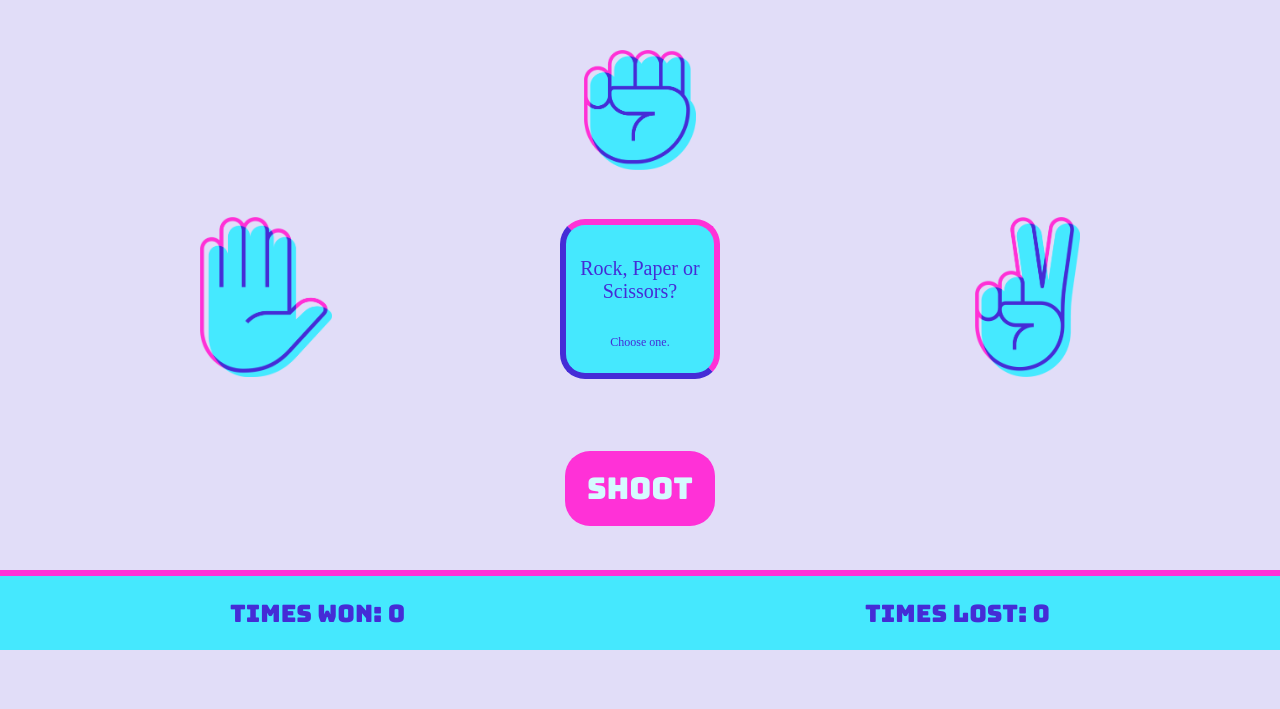
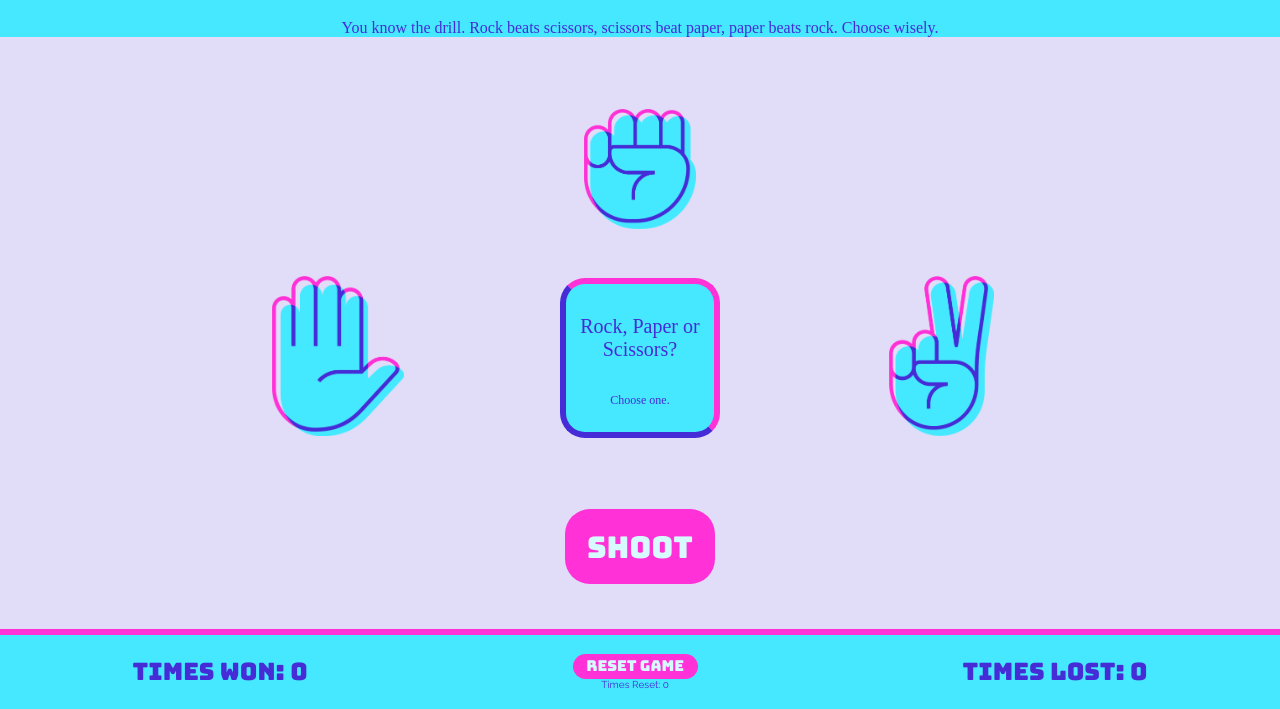
Before and after one commit to emmaegstad/lab-03-rock-paper-scissors, a website with bundled scripts: page index.html in a window 1280 px wide. Shown: the part 125-834 px from the top of the page. Before the commit the page ends 800 px from the top, so only its background shows below. Built offline with nearby package versions, Linux system fonts and the light colour scheme.

Commit message:
added reset function

```diff
--- a/app.js
+++ b/app.js
@@ -4,9 +4,17 @@ import { didUserWin, updateResultText, updateCompResultText } from './utils.js';
 const submitButton = document.querySelector('.submit');
 const winCount = document.querySelector('.win-count');
 const lossCount = document.querySelector('.loss-count');
+const resetButton = document.querySelector('.reset');
+const resetCounter = document.querySelector('.reset-count');
 
 let wins = 0;
 let losses = 0;
+let resets = 0;
+
+function updateCounters() {
+    winCount.textContent = `TIMES WON: ${wins}`;
+    lossCount.textContent = `TIMES LOST: ${losses}`;
+}
 
 submitButton.addEventListener('click', () => {
     const userChoice = document.querySelector('input:checked');
@@ -25,6 +33,14 @@ submitButton.addEventListener('click', () => {
         losses++;
     }
 
-    winCount.textContent = `TIMES WON: ${wins}`;
-    lossCount.textContent = `TIMES LOST: ${losses}`;
+    updateCounters();
 });
+
+resetButton.addEventListener('click', () => {
+    wins = 0;
+    losses = 0;
+    updateCounters();
+
+    resets++;
+    resetCounter.textContent = `Times Reset: ${resets}`;
+});
--- a/index.html
+++ b/index.html
@@ -44,11 +44,12 @@
 
     <section class="counters">
         <span class="win-count">TIMES WON: 0</span>
+        <section class="reset-section">
+            <button class="reset">Reset Game</button>
+            <span class="reset-count">Times Reset: 0</span>
+        </section>
         <span class="loss-count">TIMES LOST: 0</span>
     </section>
-
-    <!-- <button class="reset">Reset Game</button>
-    <span class="reset-count">Times Reset: 0</span> -->
 
     <script type="module" src="./app.js"></script>
 </body>
--- a/styles/style.css
+++ b/styles/style.css
@@ -1,13 +1,4 @@
 @import url('https://fonts.googleapis.com/css2?family=Bungee&family=Raleway&display=swap');
-
-/* font-family: 'Bungee', cursive;
-font-family: 'Raleway', sans-serif; */
-
-/* #45E8FE - blue
-#452CD6 - purple
-#FF31D7 - pink
-#D6FAFF - light blue
-#E1DDF8 - light purple */
 
 body {
     background-color: #E1DDF8;
@@ -22,9 +13,10 @@ header {
 .title {
     color: #452CD6;
     font-family: 'Bungee', cursive;
-    font-size: 6vh;
+    font-size: 6.5vh;
     text-align: center;
     margin-top: 0;
+    padding-top: 40px;
 }
 
 .rules {
@@ -38,7 +30,7 @@ header {
     display: grid;
     grid-gap: 25px;
     align-items: center;
-    margin: 0 200px;
+    margin: 50px 200px 0 200px;
     grid-template-columns: 1fr 1fr 1fr;
     grid-template-rows: 1fr 1fr 1fr;
 }
@@ -67,16 +59,16 @@ img {
 .paper {
     grid-column: 1/2;
     grid-row: 2/3;
-    justify-self: left;
+    justify-self: center;
 }
 
 .scissors {
     grid-column: 3/4;
     grid-row: 2/3;
-    justify-self: right;
+    justify-self: center;
 }
 
-.submit {
+button {
     font-family: 'Bungee', cursive;
     font-size: 30px;
     color: #D6FAFF;
@@ -132,3 +124,21 @@ img {
     color: #452CD6;
     font-size: 3vh;
 }
+
+.reset-section {
+    display: flex;
+    flex-direction: column;
+    justify-content: space-around;
+    align-items: center;
+    align-self: center;
+    background-color: #45E8FE;
+    color: #452CD6;
+    font-size: 1.25vh;
+    font-family: 'Raleway', sans-serif;
+}
+
+.reset {
+    font-size: 15px;
+    height: 25px;
+    width: 125px;
+}
```
Also changed, not shown: utils.js (line endings or trailing spaces).
